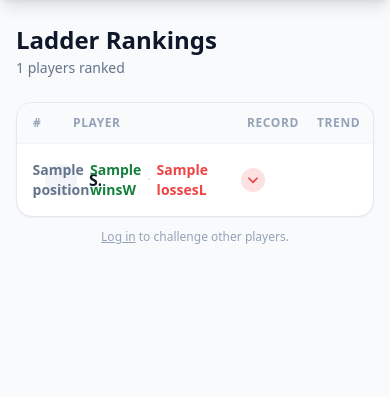
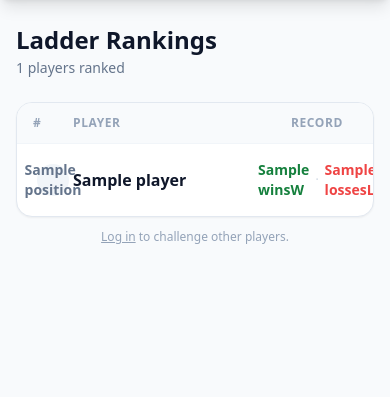
Before and after one commit to alexander9099/tennis-ladder, a Flask app: template templates/index.html in a window 390 px wide. Shown: the part 56-453 px from the top of the page. Run offline with Flask 3, Linux system fonts and the light colour scheme; the template is opened without the code that fills it: most values are stand-ins (such as "Sample title", 1, 10 or a date in 2020); parts of the project's set-up code (start-up, migrations or seed data) failed here and were passed over; some libraries are stand-ins or nearby versions.

Commit message:
commit 9.4
update again trying to fix the visuals for phone users

```diff
--- a/templates/index.html
+++ b/templates/index.html
@@ -48,13 +48,13 @@
 
   <!-- Table header -->
   {% set show_challenge_col = current_user.is_authenticated and current_user.player_id %}
-  <div class="grid {{ 'grid-cols-[2.5rem_1fr_5.5rem_2.5rem_8rem] sm:grid-cols-[3.5rem_1fr_6rem_7rem_3rem_9rem]' if show_challenge_col else 'grid-cols-[2.5rem_1fr_5.5rem_2.5rem] sm:grid-cols-[3.5rem_1fr_6rem_7rem_3rem]' }}
+  <div class="grid {{ 'grid-cols-[2.5rem_1fr_5rem_8rem] sm:grid-cols-[3.5rem_1fr_6rem_7rem_3rem_9rem]' if show_challenge_col else 'grid-cols-[2.5rem_1fr_5rem] sm:grid-cols-[3.5rem_1fr_6rem_7rem_3rem]' }}
               items-center px-4 sm:px-6 py-3 border-b border-slate-100 bg-slate-50">
     <span class="text-xs font-semibold text-slate-400 uppercase tracking-wider">#</span>
     <span class="text-xs font-semibold text-slate-400 uppercase tracking-wider">Player</span>
     <span class="text-xs font-semibold text-slate-400 uppercase tracking-wider text-center">Record</span>
     <span class="text-xs font-semibold text-slate-400 uppercase tracking-wider text-center hidden sm:block">Win %</span>
-    <span class="text-xs font-semibold text-slate-400 uppercase tracking-wider text-center">Trend</span>
+    <span class="text-xs font-semibold text-slate-400 uppercase tracking-wider text-center hidden sm:block">Trend</span>
     {% if show_challenge_col %}
     <span class="text-xs font-semibold text-slate-400 uppercase tracking-wider text-center">Challenge</span>
     {% endif %}
@@ -75,7 +75,7 @@
 
   {% set state = challenge_state.get(p.id, "") %}
 
-  <div class="grid {{ 'grid-cols-[3.5rem_1fr_6rem_7rem_3rem_9rem]' if show_challenge_col else 'grid-cols-[3.5rem_1fr_6rem_7rem_3rem]' }}
+  <div class="grid {{ 'grid-cols-[2.5rem_1fr_5rem_8rem] sm:grid-cols-[3.5rem_1fr_6rem_7rem_3rem_9rem]' if show_challenge_col else 'grid-cols-[2.5rem_1fr_5rem] sm:grid-cols-[3.5rem_1fr_6rem_7rem_3rem]' }}
               items-center px-4 sm:px-6 py-4
               {{ 'bg-amber-50/60' if p.position == 1 }}
               {{ '' if loop.last else 'border-b border-slate-100' }}
@@ -125,7 +125,7 @@
     </div>
 
     <!-- Trend -->
-    <div class="flex justify-center">
+    <div class="hidden sm:flex justify-center">
       {% if trend == 'up' %}
         <span title="Moved up from #{{ p.prev_position }}"
               class="inline-flex items-center justify-center w-6 h-6 rounded-full bg-green-100 text-green-600">
```
